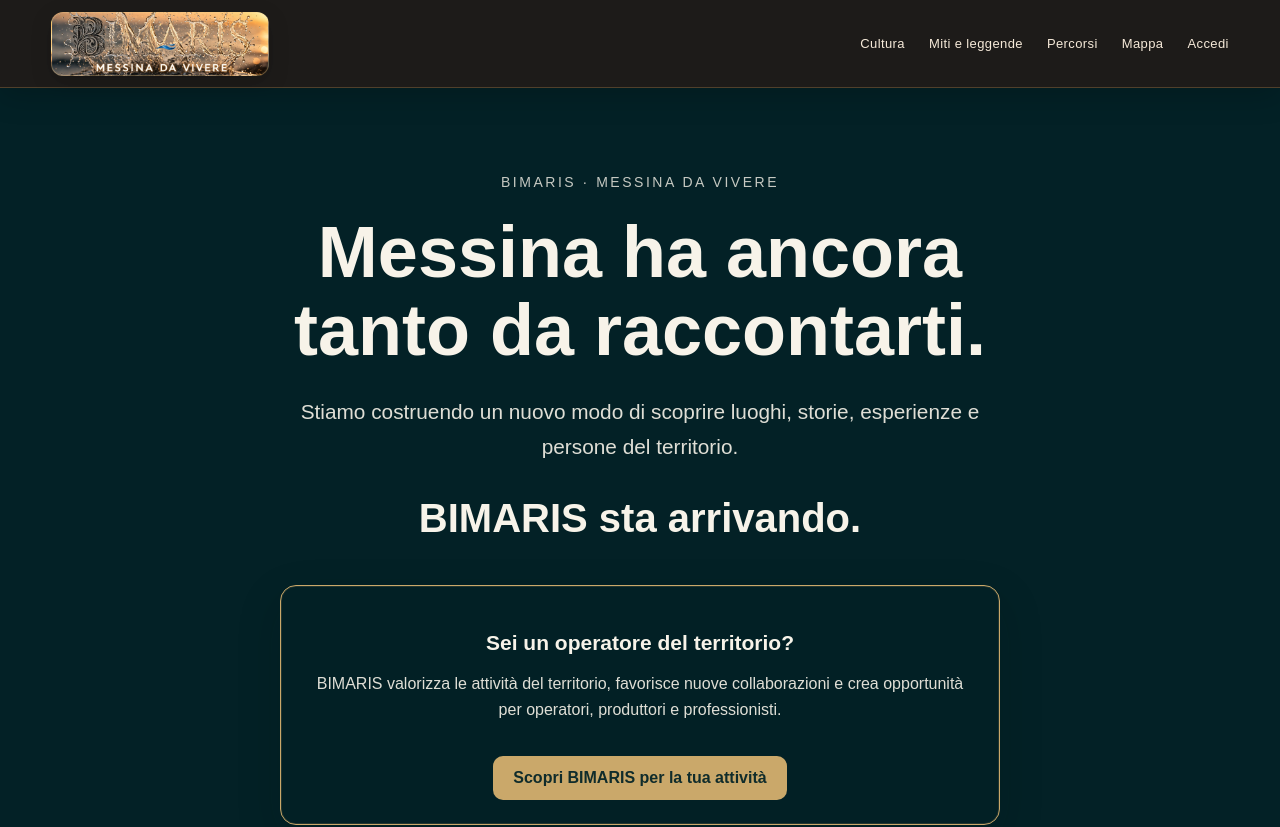
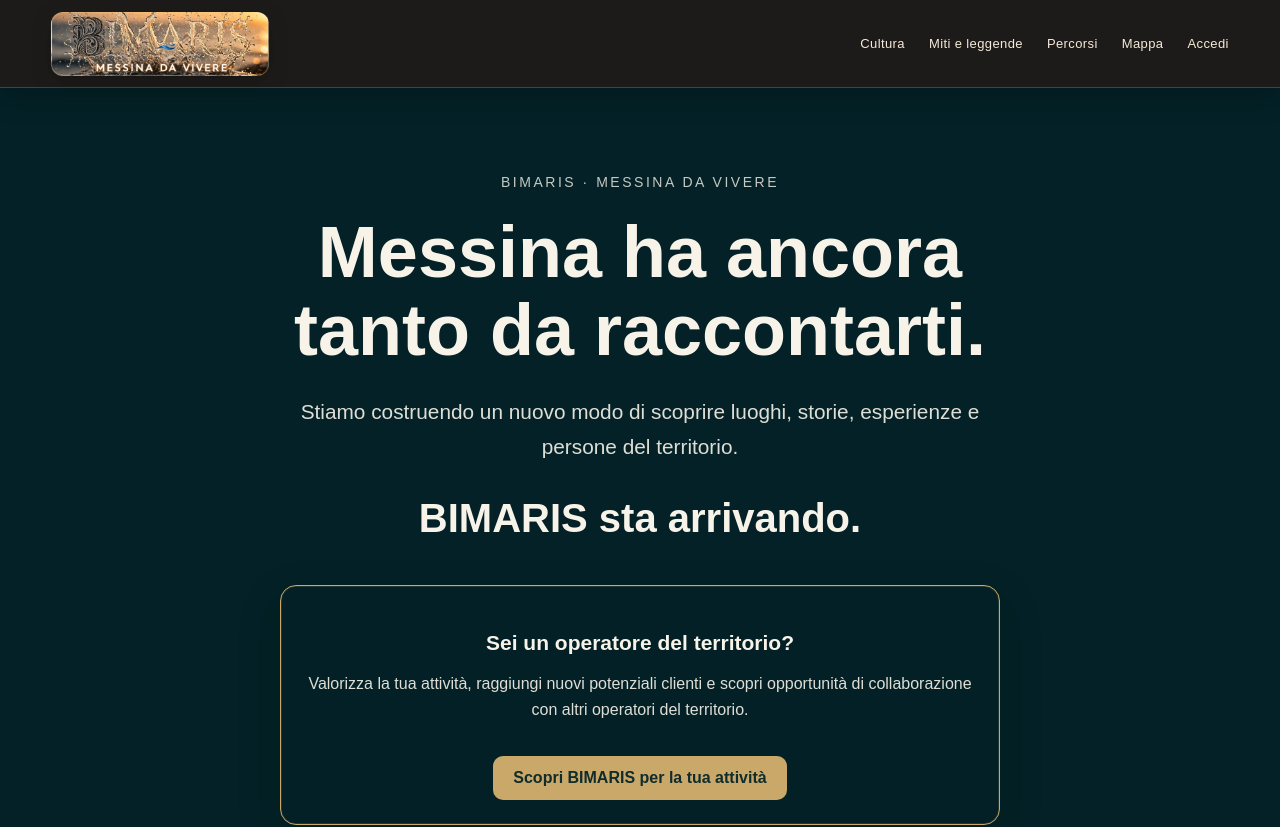
Before and after one commit to giovannibrunetto/bimaris-platform, a Next.js app in the folder apps/web/: page /in-arrivo in a window 1280 px wide. Shown: the top 827 px of the page. Built offline with nearby package versions, Linux system fonts and the light colour scheme.

Commit message:
copy: clarify B2C visibility and B2B collaboration value

```diff
--- a/apps/web/app/in-arrivo/page.tsx
+++ b/apps/web/app/in-arrivo/page.tsx
@@ -17,7 +17,7 @@ export default function ComingSoonPage() {
         <h2 style={{ marginTop: 32, fontSize: "clamp(1.7rem,4vw,2.5rem)" }}>BIMARIS sta arrivando.</h2>
         <div style={{ marginTop: 44, padding: "24px", border: "1px solid #caa86a", borderRadius: 16, background: "rgba(2, 31, 34, .22)", boxShadow: "0 16px 44px rgba(0, 15, 17, .18), inset 0 0 0 1px rgba(202, 168, 106, .16)" }}>
           <h3 style={{ fontSize: 21, marginBottom: 12 }}>Sei un operatore del territorio?</h3>
-          <p style={{ lineHeight: 1.6, opacity: .9 }}>BIMARIS valorizza le attività del territorio, favorisce nuove collaborazioni e crea opportunità per operatori, produttori e professionisti.</p>
+          <p style={{ lineHeight: 1.6, opacity: .9 }}>Valorizza la tua attività, raggiungi nuovi potenziali clienti e scopri opportunità di collaborazione con altri operatori del territorio.</p>
           <Link href="/operatori/candidatura" style={{ display: "inline-block", marginTop: 18, padding: "13px 20px", borderRadius: 10, background: "#caa86a", color: "#102c2b", fontWeight: 700, textDecoration: "none" }}>Scopri BIMARIS per la tua attività</Link>
         </div>
         <p style={{ marginTop: 28, fontSize: 13, opacity: .7 }}>La data del lancio sarà comunicata quando la piattaforma sarà pronta.</p>
```
